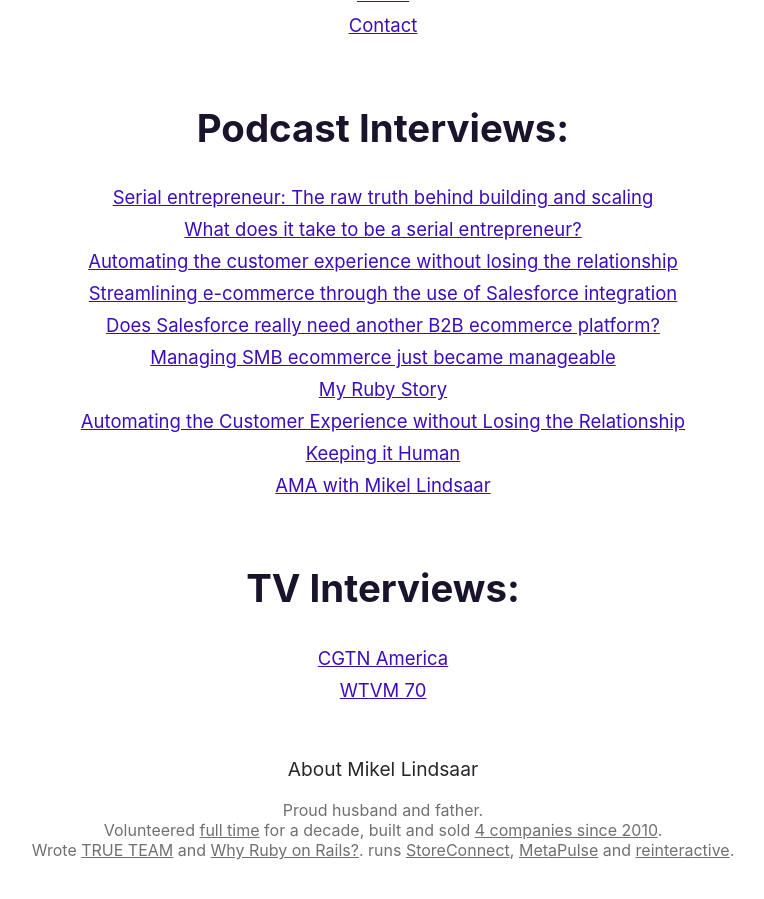
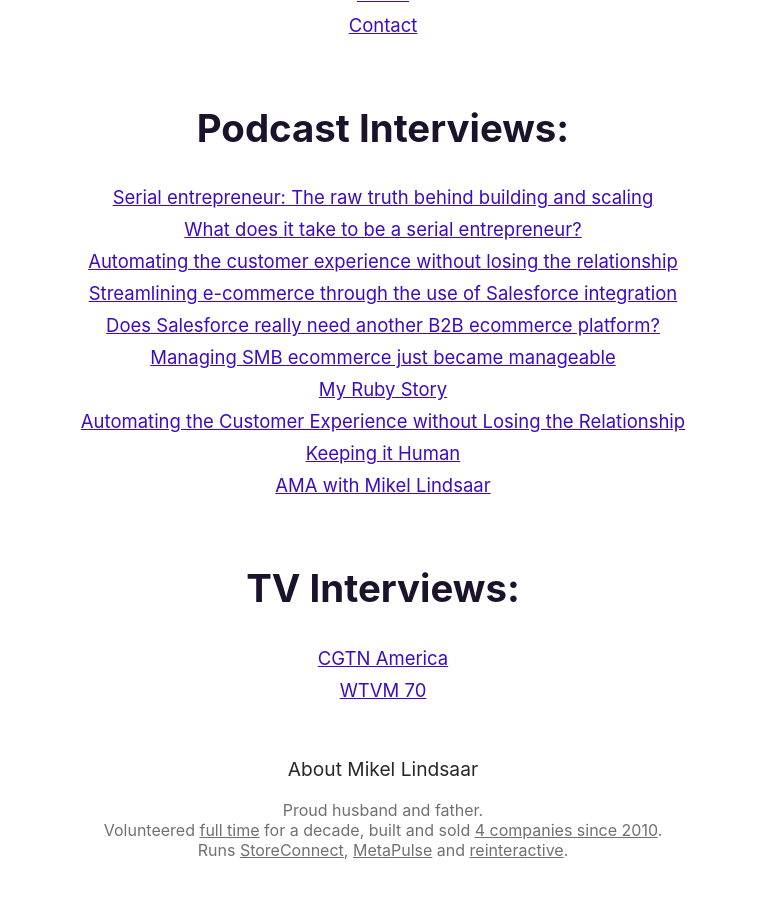
Before and after one commit to mikel/mikel.github.io, a Jekyll site: the page built from index.md, in a window 1280 px wide and 900 px high, scrolled down 1262 px. Shown: the whole window, without its empty margins (257-1021 px from the left). Built offline with Jekyll 4.4.1, drawn with Linux system fonts in a browser that asks for light colours.

Commit message:
Removing TRUE TEAM

```diff
--- a/_includes/footer.html
+++ b/_includes/footer.html
@@ -7,9 +7,7 @@
     Proud husband and father.<br>
     Volunteered <a href="/about">full time</a> for a decade,
     built and sold <a href="/work">4 companies since 2010</a>.<br>
-    Wrote
-    <a href="/books">TRUE TEAM</a> and <a href="/books">Why Ruby on Rails?</a>.
-    runs <a href="https://getstoreconnect.com/" target="_blank">StoreConnect</a>,
+    Runs <a href="https://getstoreconnect.com/" target="_blank">StoreConnect</a>,
     <a href="https://metapulse.com/" target="_blank">MetaPulse</a> and
     <a href="https://reinteractive.com/" target="_blank">reinteractive</a>.
 </p>
```
Also changed, not shown: _pages/books.md (+1 -3 lines).
